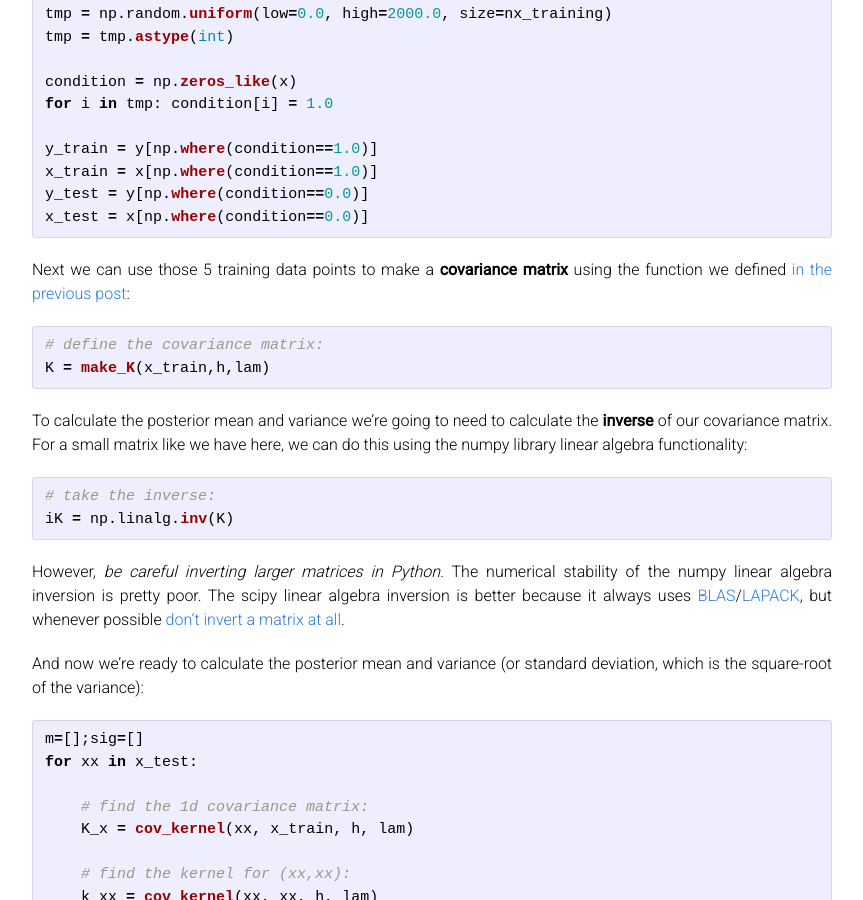
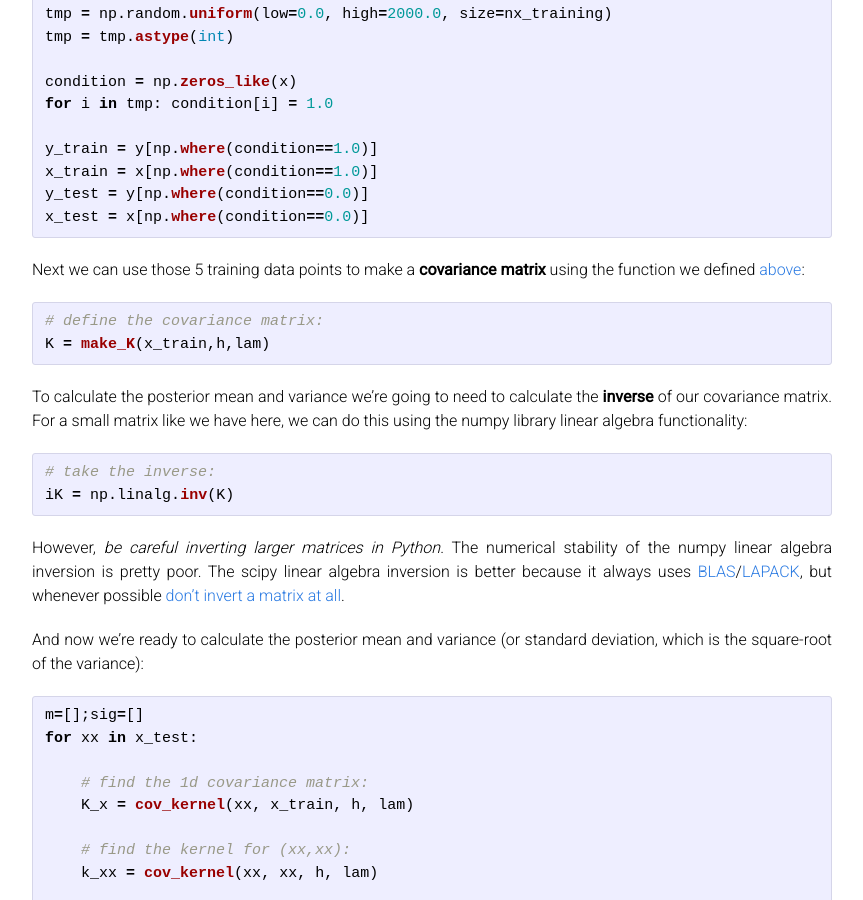
Before and after one commit to as595/csc-2019, a Jekyll site: the page built from gpm.md, in a window 1280 px wide and 900 px high, scrolled down 6664 px. Shown: the whole window, without its empty margins (208-1071 px from the left). Built offline with Jekyll 4.4.1, drawn with Linux system fonts in a browser that asks for light colours; formulas are drawn with MathJax 3.

Commit message:
Update gpm.md

````diff
--- a/gpm.md
+++ b/gpm.md
@@ -248,7 +248,7 @@ y_test = y[np.where(condition==0.0)]
 x_test = x[np.where(condition==0.0)]
 ```
 
-Next we can use those 5 training data points to make a <strong>covariance matrix</strong> using the function we defined <a href="http://allofyourbases.com/2017/08/21/gaussian-processes-in-python/" target="_blank" rel="noopener">in the previous post</a>:
+Next we can use those 5 training data points to make a <strong>covariance matrix</strong> using the function we defined [above](#kernel):
 
 ```python
 # define the covariance matrix:
````
